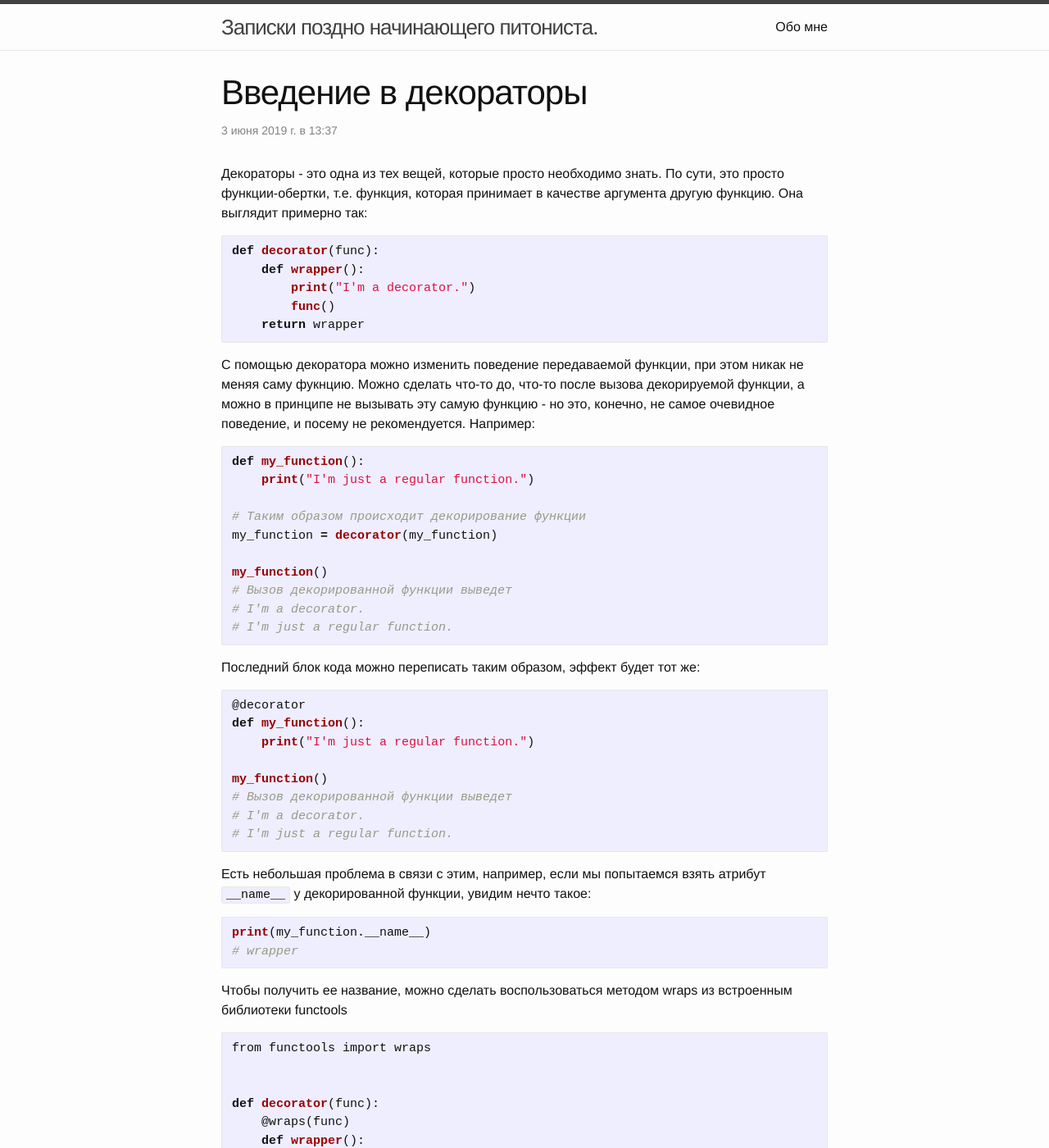
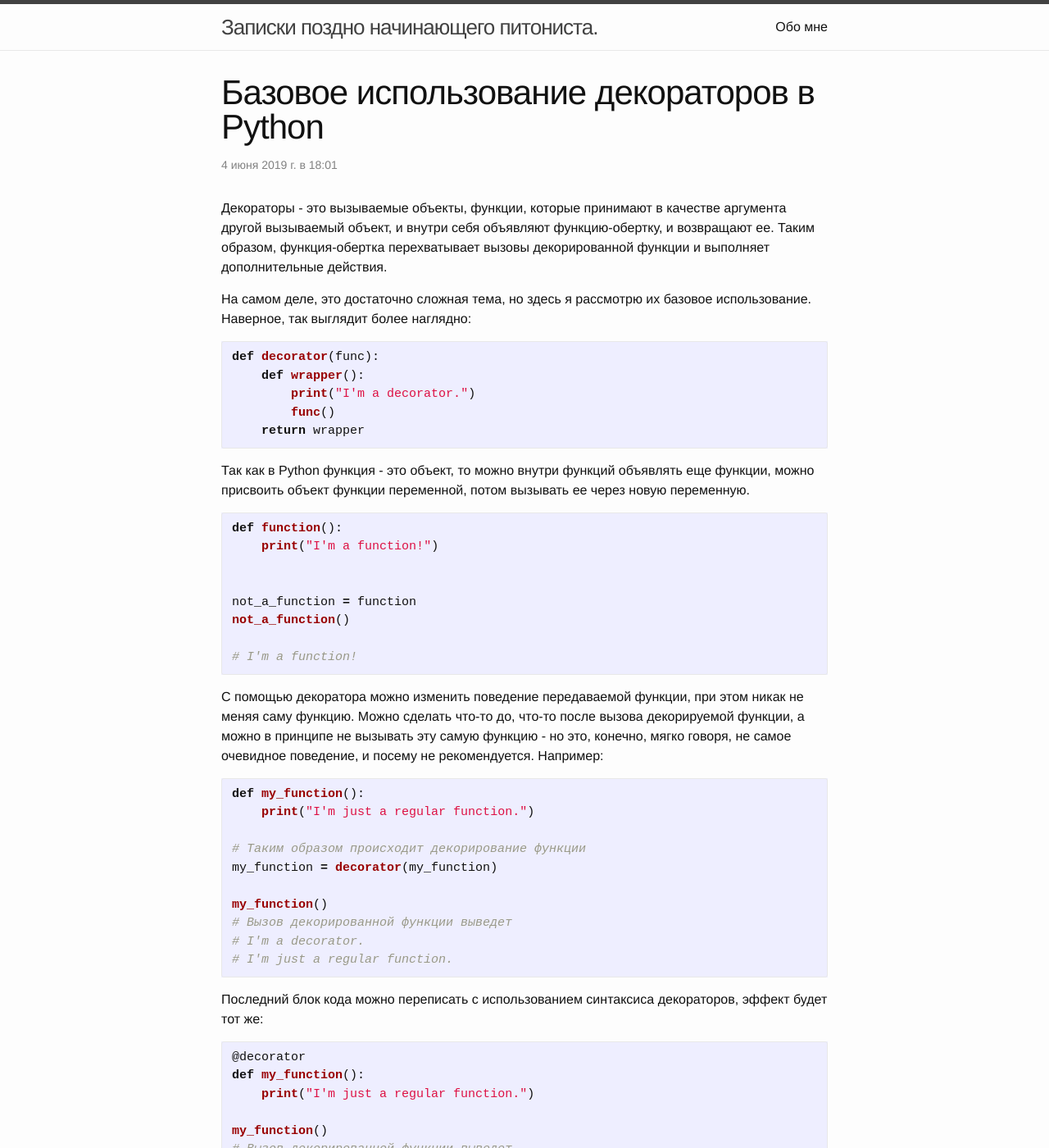
Before and after one commit to alinaka/alinaka.github.io, a Jekyll site: the page built from _posts/2019-06-03-python-decorators.markdown, in a window 1280 px wide and 1400 px high. Shown: the whole window at 82% size. Built offline with Jekyll 4.4.1, drawn with Linux system fonts in a browser that asks for light colours; some of the changed text lies outside the part shown.

Commit message:
finished intro to decorators

````diff
--- a/_posts/2019-06-03-python-decorators.markdown
+++ b/_posts/2019-06-03-python-decorators.markdown
@@ -1,12 +1,16 @@
 ---
 layout: post
 permalink: "/decorators-in-python"
-title:  "Введение в декораторы"
-date:   2019-06-03 16:37:16 +0300
+title:  "Базовое использование декораторов в Python"
+date:   2019-06-04 21:01:16 +0300
 categories: python
 ---
-Декораторы - это одна из тех вещей, которые просто необходимо знать.
-По сути, это просто функции-обертки, т.е. функция, которая принимает в качестве аргумента другую функцию. Она выглядит примерно так:
+Декораторы - это вызываемые объекты, функции, которые принимают в качестве аргумента другой вызываемый объект,
+и внутри себя объявляют функцию-обертку, и возвращают ее. Таким образом, функция-обертка
+перехватывает вызовы декорированной функции и выполняет дополнительные действия.
+
+На самом деле, это достаточно сложная тема, но здесь я рассмотрю их базовое использование.
+Наверное, так выглядит более наглядно:
 ```python
 def decorator(func):
     def wrapper():
@@ -14,7 +18,21 @@
         func()
     return wrapper
 ```
-С помощью декоратора можно изменить поведение передаваемой функции, при этом никак не меняя саму фукнцию. Можно сделать что-то до, что-то после вызова декорируемой функции, а можно в принципе не вызывать эту самую функцию - но это, конечно, не самое очевидное поведение, и посему не рекомендуется.
+Так как в Python функция - это объект, то можно внутри функций объявлять еще функции, можно присвоить
+объект функции переменной, потом вызывать ее через новую переменную.
+```python
+def function():
+    print("I'm a function!")
+
+
+not_a_function = function
+not_a_function()
+
+# I'm a function!
+```
+С помощью декоратора можно изменить поведение передаваемой функции, при этом никак не меняя саму функцию.
+Можно сделать что-то до, что-то после вызова декорируемой функции, а можно в принципе не вызывать
+эту самую функцию - но это, конечно, мягко говоря, не самое очевидное поведение, и посему не рекомендуется.
 Например:
 
 ```python
@@ -29,7 +47,7 @@
 # I'm a decorator.
 # I'm just a regular function.
 ```
-Последний блок кода можно переписать таким образом, эффект будет тот же:
+Последний блок кода можно переписать с использованием синтаксиса декораторов, эффект будет тот же:
 ```python
 @decorator
 def my_function():
@@ -40,12 +58,13 @@
 # I'm a decorator.
 # I'm just a regular function.
 ```
-Есть небольшая проблема в связи с этим, например, если мы попытаемся взять атрибут `__name__` у декорированной функции, увидим нечто такое:
+Есть небольшая проблема в связи с этим, например, если мы попытаемся взять атрибут `__name__` у декорированной
+функции, увидим нечто такое:
 ```python
 print(my_function.__name__)
 # wrapper
 ```
-Чтобы получить ее название, можно сделать воспользоваться методом wraps из встроенным библиотеки functools
+Чтобы получить ее настоящее название, можно воспользоваться методом wraps из встроенной библиотеки functools:
 ```python
 from functools import wraps
 
@@ -66,10 +85,11 @@
 print(my_function.__name__)
 # my_function
 ```
-Декораторы можно применять также и для методов классов, т.к. методы класса, это те же функции, только принимающие как первый аргумент `self` объекты класса.
+Декораторы можно применять также и для методов классов, т.к. методы класса, это те же функции, только
+принимающие в качестве первого аргумента `self` объект класса.
 
 ```python
-def hello_decorator(func):
+def awesome_decorator(func):
     def wrapper(self):
         self.name = "Gilfoyle"
         func(self)
@@ -108,4 +128,80 @@
 # I got these args and kwargs ('Nelson', 'Bighetti') {'alias': 'Big Head'}
 # Nelson Bighetti is Big Head
 ```
-То есть видно, что самому декоратору передается объект функции/метода, а аргументы, с ккоторыми уже декорированная функция вызывается - внутренней функции-обертке.
+Самому декоратору передается объект функции/метода, а аргументы, с которыми вызывается уже
+декорированная функция - внутренней функции-обертке.
+
+Попробую привести примеры, когда это используется на практике.
+
+Самые часто используемые встроенные декораторы в Python - это декораторы методов классов `classmethod`,
+`staticmethod`, `property`.
+```python
+class SomeClass:
+    name = "SomeClass"
+
+    @classmethod
+    def get_class_attribute(cls):
+        print(cls.name)
+
+    @staticmethod
+    def do_something(action):
+        print(action)
+SomeClass.get_class_attribute()
+SomeClass.do_something("dance")
+```
+Методы, декорированные `classmethod` и `staticmethod` соответственно, отличаются только передаваемыми в
+них аргументами.
+`classmethod` получает первым аргументом объект класса
+(когда как обычный метод класса получает экземпляр класса `self`).
+`staticmethod` в качестве аргументов получает только те аргументы, которые ему напрямую передаются при вызове,
+и не имеет доступа к классу/экземпляру класса. Оба могут вызываться как с созданием,
+так и без создания экземпляра класса.
+
+`property` декоратор может быть использован, например, для создания абстрактного атрибута у класса,
+в связке с еще одним декоратором, `abstractmethod`.
+```python
+from abc import ABC, abstractmethod
+
+
+class BaseClass(ABC):
+    @property
+    @abstractmethod
+    def my_abstract_property(self):
+        pass
+
+
+class MyClass(BaseClass):
+    pass
+
+# Выведет:
+# TypeError: Can't instantiate abstract class MyClass with abstract methods my_abstract_property
+```
+Для тестов часто используется еще декоратор `patch` из библиотеки
+[unittest.mock](https://docs.python.org/3/library/unittest.mock.html).
+Он позволяет заменять некоторые части программы на "ненастоящие", mock-объекты.
+Его можно использовать следующим образом:
+```python
+from unittest.mock import patch
+
+
+class Class:
+    def method(self):
+        pass
+
+class MockClass:
+    def method(self):
+        return "I'm a mock class!"
+
+
+@patch("__main__.Class", new=MockClass)
+def test_something():
+    instance = Class()
+    assert instance.method() == "I'm a mock class!"
+    assert isinstance(instance, MockClass)
+test_something()
+# Не будет никакого исключения
+```
+Внутри декорируемой функции `patch` заменяет объект, переданный ему в качестве первого аргумента
+(это должен быть импортируемый по этому пути из текущего окружения объект), на объект,
+переданный в качестве ключевого аргумента `new`. Это самое простое его применение, у этой библиотеки
+очень много возможностей, можно почитать ее документацию.
````
Also changed, not shown: other parts of _posts/2019-06-03-python-decorators.markdown (+1 -1 lines).
